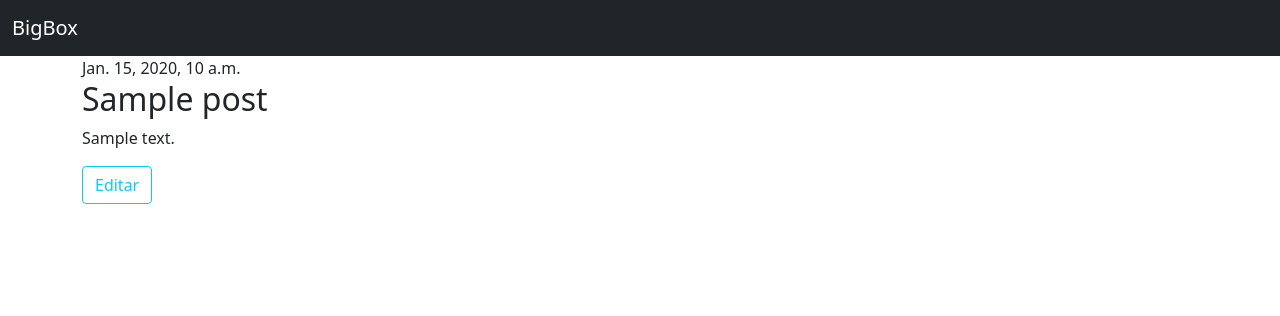
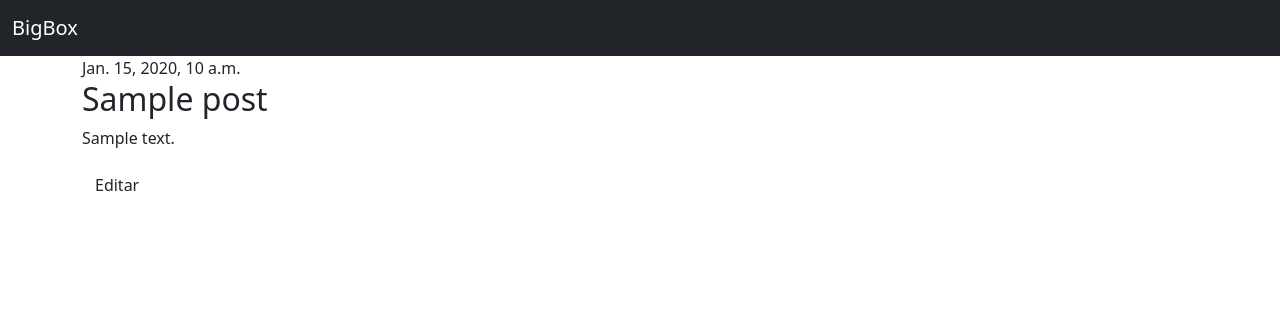
Before and after one commit to ildecarz/bigbox, a Django app: page /post/1/ in a window 1280 px wide. Shown: the top 316 px of the page. Run offline with Django 3.2, Linux system fonts and the light colour scheme; tables that the repository leaves empty hold one stand-in row (values such as "Sample post").

Commit message:
templates and redirect

```diff
--- a/blog/templates/blog/post_detail.html
+++ b/blog/templates/blog/post_detail.html
@@ -11,7 +11,7 @@
             <h2>{{ post.title }}</h2>
             <p>{{ post.text|linebreaksbr }}</p>
         </article>
-        <a class="btn btn-outline-info mb-4" href="{% url 'post_edit' pk=post.pk %}">Editar</a>
+        <a class="btn btn-default" href="{% url 'post_edit' pk=post.pk %}">Editar</a>
     </div>
 
 {% endblock content %}
```
